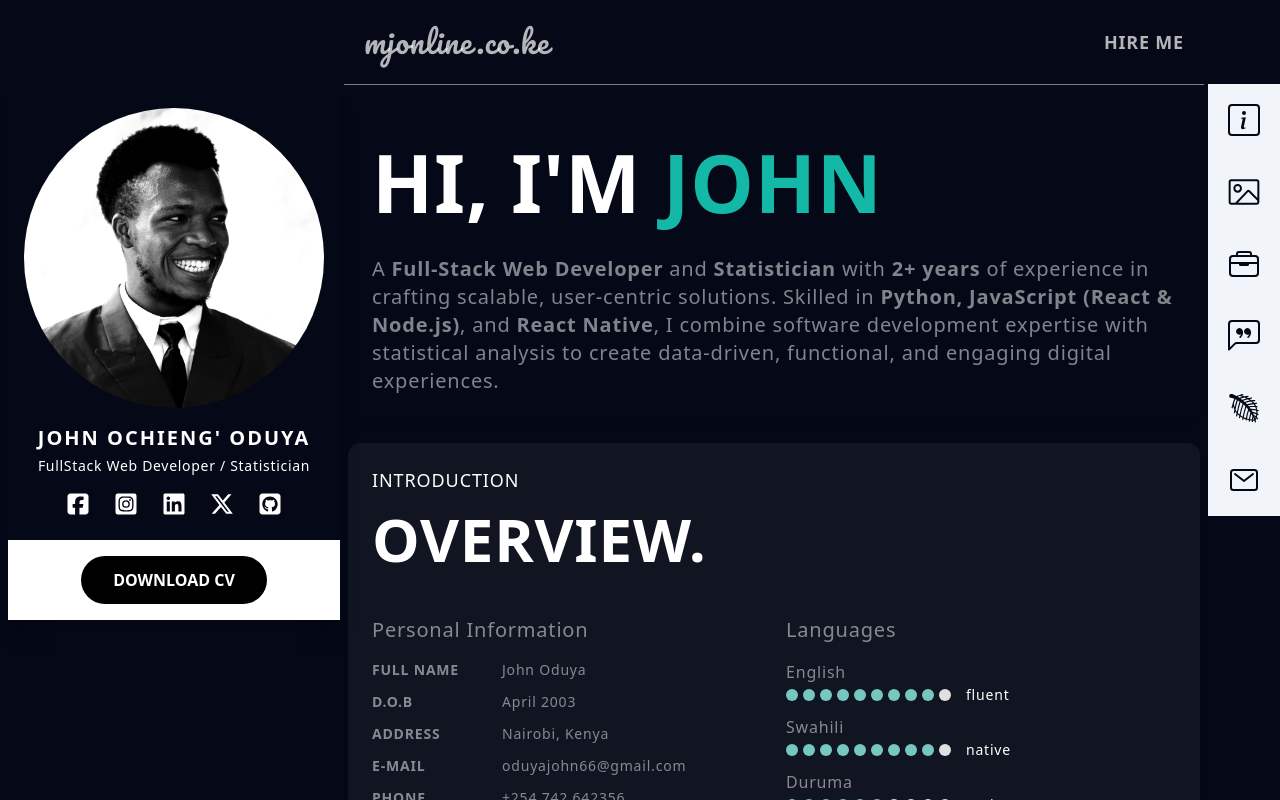
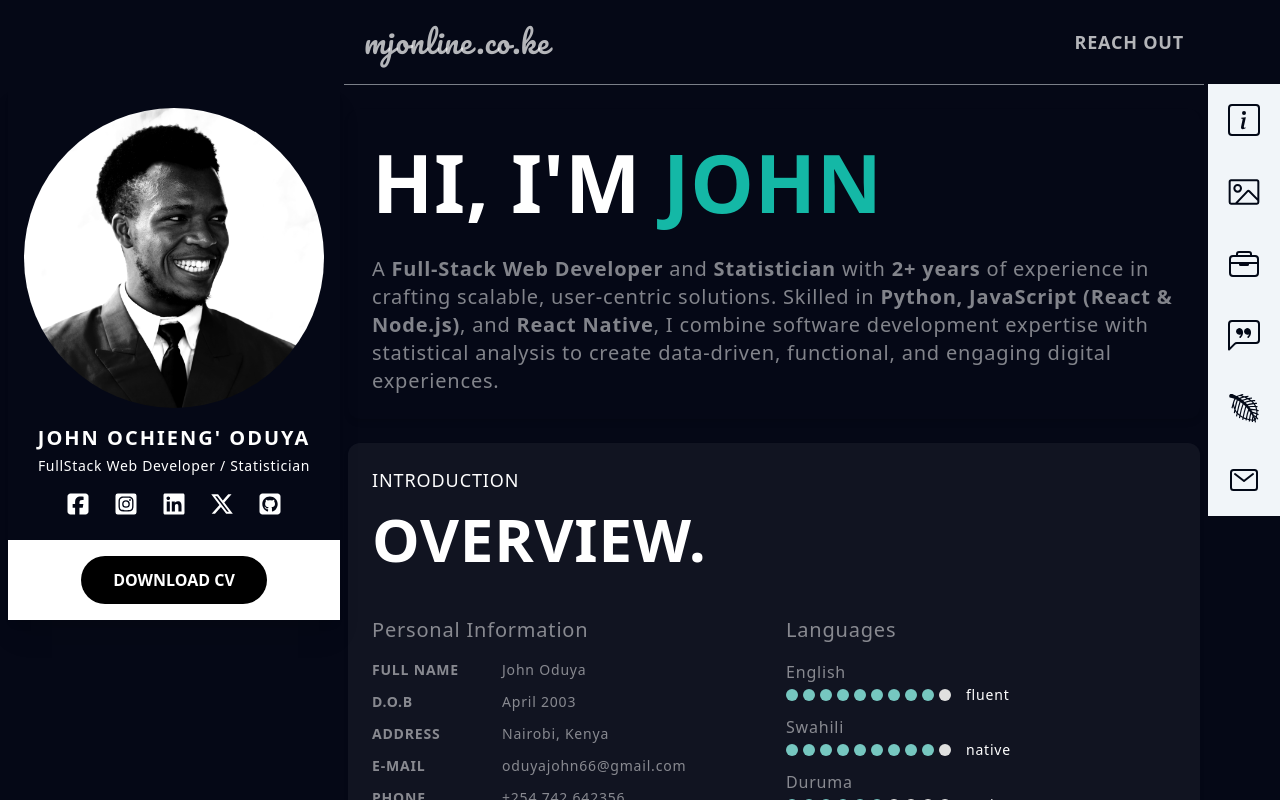
Before and after one commit to Ochiengmorris/portfolio-next, a Next.js app: page / in a window 1280 px wide. Built offline with nearby package versions, Linux system fonts and the light colour scheme.

Commit message:
changed first code

```diff
--- a/src/components/Form.tsx
+++ b/src/components/Form.tsx
@@ -50,7 +50,7 @@ export function ContactForm() {
     )}`;
 
     window.location.href = mailtoLink;
-    alert("Complete this process clicking send button to send your message.");
+    confirm("Complete this process clicking send button to send your message.");
   }
 
   return (
--- a/src/components/ImageHolder.tsx
+++ b/src/components/ImageHolder.tsx
@@ -28,27 +28,27 @@ const ImageHolder = ({ imageClassses }: { imageClassses: string }) => {
 
       <div className="flex list-none text-white justify-center gap-2 lg:gap-6">
         <li>
-          <a href="#">
+          <a href="https://facebook.com" target="_blank">
             <FaSquareFacebook size={24} />
           </a>
         </li>
         <li>
-          <a href="#">
+          <a href="https://instagram.com" target="_blank">
             <FaInstagramSquare size={24} />
           </a>
         </li>
         <li>
-          <a href="https://www.linkedin.com/in/johnochieng/">
+          <a href="https://www.linkedin.com/in/johnochieng/" target="_blank">
             <FaLinkedin size={24} />
           </a>
         </li>
         <li>
-          <a href="https://x.com/oduyajohn66">
+          <a href="https://x.com/oduyajohn66" target="_blank">
             <FaXTwitter size={24} />
           </a>
         </li>
         <li>
-          <a href="https://github.com/OchiengMorris">
+          <a href="https://github.com/OchiengMorris" target="_blank">
             <FaSquareGithub size={24} />
           </a>
         </li>
--- a/src/sections/Header.tsx
+++ b/src/sections/Header.tsx
@@ -40,8 +40,8 @@ const Header = () => {
 
         <div>
           <ul className="list-none gap-2 font-semibold items-center justify-center lg:text-lg text-base hidden md:flex">
-            <Link href="/#contactme" className="hover:underline cursor-pointer">
-              HIRE ME
+            <Link href="/#contactme" className="hover:underline hover:underline-offset-4 transition-all ease-in-out duration-300 cursor-pointer">
+              REACH OUT
             </Link>
           </ul>
 
```
